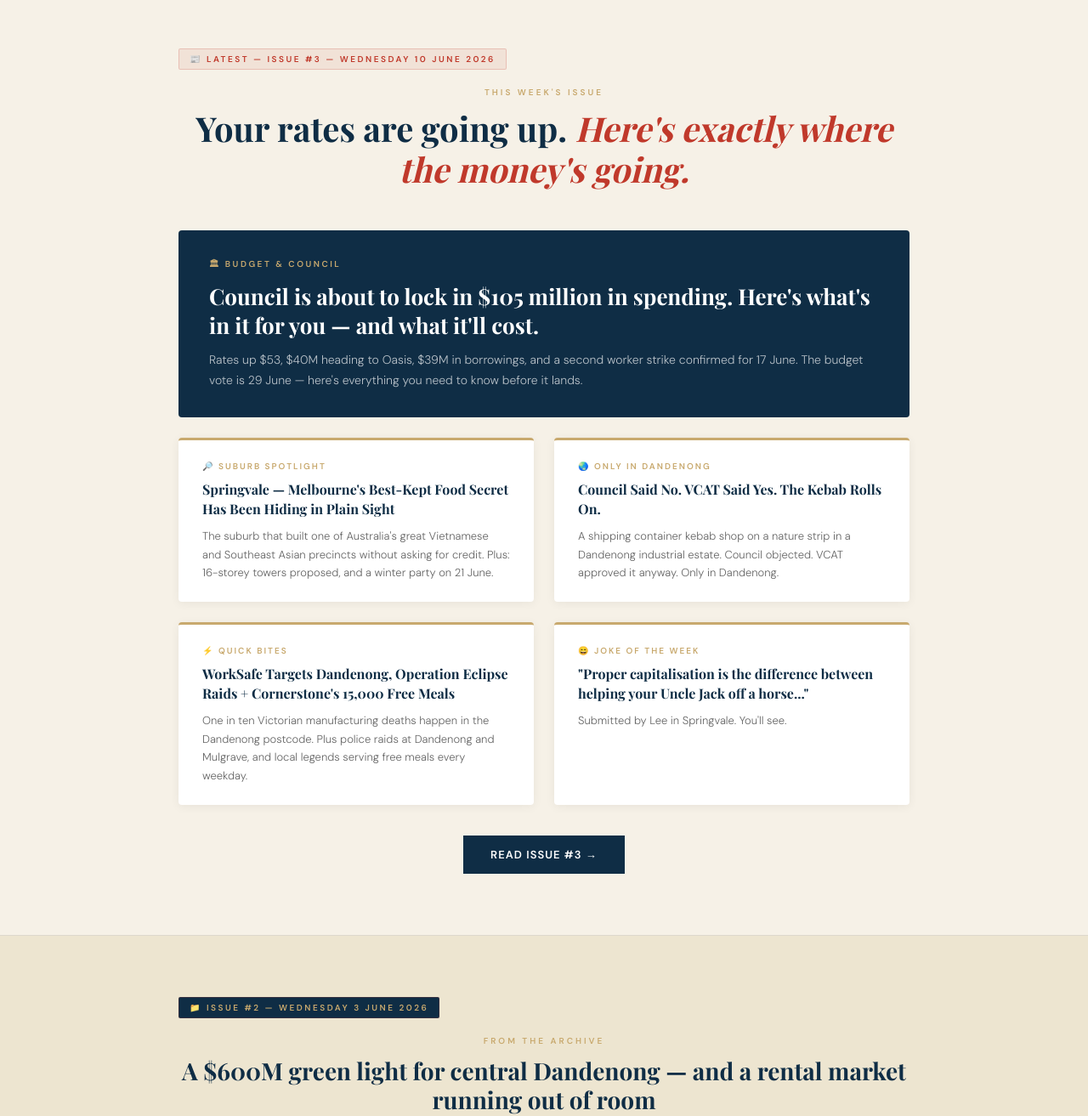
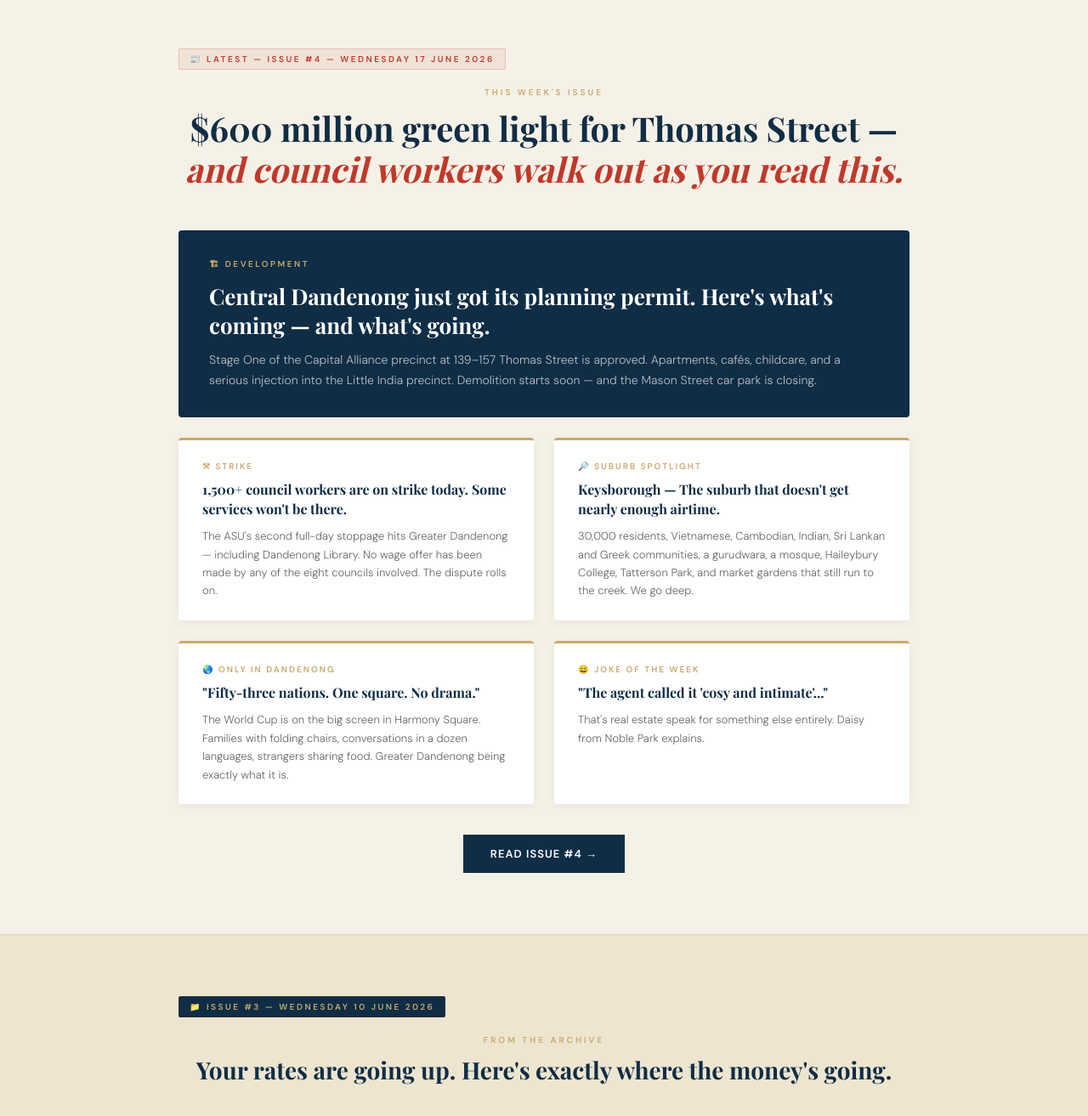
Before and after one commit to Tippitopher/thedandenonglocal.au, a plain HTML site: page index.html in a window 1280 px wide. Shown: the part 1080-2393 px from the top of the page at 85% size. Drawn offline with nearby package versions, Linux system fonts and the light colour scheme; a web font is replaced by a local one.

Commit message:
Add files via upload

```diff
--- a/index.html
+++ b/index.html
@@ -604,12 +604,59 @@
   </div>
 </section>
 
-<!-- ISSUE #3 PREVIEW -->
+<!-- ISSUE #4 PREVIEW -->
 <section class="issue-preview">
   <div class="preview-inner">
-    <span class="preview-badge">📰 Latest — Issue #3 — Wednesday 10 June 2026</span>
+    <span class="preview-badge">📰 Latest — Issue #4 — Wednesday 17 June 2026</span>
     <p class="section-label">This week's issue</p>
-    <h2 class="section-title">Your rates are going up. <em style="font-style:italic;color:var(--red);">Here's exactly where the money's going.</em></h2>
+    <h2 class="section-title">$600 million green light for Thomas Street — <em style="font-style:italic;color:var(--red);">and council workers walk out as you read this.</em></h2>
+
+    <div class="preview-grid">
+
+      <div class="preview-main">
+        <div class="preview-main-tag">🏗 Development</div>
+        <h3>Central Dandenong just got its planning permit. Here's what's coming — and what's going.</h3>
+        <p>Stage One of the Capital Alliance precinct at 139–157 Thomas Street is approved. Apartments, cafés, childcare, and a serious injection into the Little India precinct. Demolition starts soon — and the Mason Street car park is closing.</p>
+      </div>
+
+      <div class="preview-card">
+        <div class="preview-card-tag">⚒ Strike</div>
+        <h4>1,500+ council workers are on strike today. Some services won't be there.</h4>
+        <p>The ASU's second full-day stoppage hits Greater Dandenong — including Dandenong Library. No wage offer has been made by any of the eight councils involved. The dispute rolls on.</p>
+      </div>
+
+      <div class="preview-card">
+        <div class="preview-card-tag">🔎 Suburb Spotlight</div>
+        <h4>Keysborough — The suburb that doesn't get nearly enough airtime.</h4>
+        <p>30,000 residents, Vietnamese, Cambodian, Indian, Sri Lankan and Greek communities, a gurudwara, a mosque, Haileybury College, Tatterson Park, and market gardens that still run to the creek. We go deep.</p>
+      </div>
+
+      <div class="preview-card">
+        <div class="preview-card-tag">🌏 Only in Dandenong</div>
+        <h4>"Fifty-three nations. One square. No drama."</h4>
+        <p>The World Cup is on the big screen in Harmony Square. Families with folding chairs, conversations in a dozen languages, strangers sharing food. Greater Dandenong being exactly what it is.</p>
+      </div>
+
+      <div class="preview-card">
+        <div class="preview-card-tag">😄 Joke of the Week</div>
+        <h4>"The agent called it 'cosy and intimate'..."</h4>
+        <p>That's real estate speak for something else entirely. Daisy from Noble Park explains.</p>
+      </div>
+
+    </div>
+
+    <div style="text-align:center;">
+      <a href="https://thedandenonglocal.beehiiv.com/p/the-dandenong-local-issue-4" target="_blank" class="preview-read-link">Read Issue #4 →</a>
+    </div>
+  </div>
+</section>
+
+<!-- ISSUE #3 ARCHIVE -->
+<section class="issue-preview" style="background:#ede5d0;">
+  <div class="preview-inner">
+    <span class="preview-badge" style="background:var(--navy);color:var(--gold);">📁 Issue #3 — Wednesday 10 June 2026</span>
+    <p class="section-label">From the archive</p>
+    <h2 class="section-title" style="font-size:clamp(20px,3vw,28px);">Your rates are going up. Here's exactly where the money's going.</h2>
 
     <div class="preview-grid">
 
@@ -646,7 +693,7 @@
     </div>
 
     <div style="text-align:center;">
-      <a href="https://thedandenonglocal.beehiiv.com/p/the-dandenong-local-issue-3" target="_blank" class="preview-read-link">Read Issue #3 →</a>
+      <a href="https://thedandenonglocal.beehiiv.com/p/the-dandenong-local-issue-3" target="_blank" class="preview-read-link" style="background:var(--navy);">Read Issue #3 →</a>
     </div>
   </div>
 </section>
```
